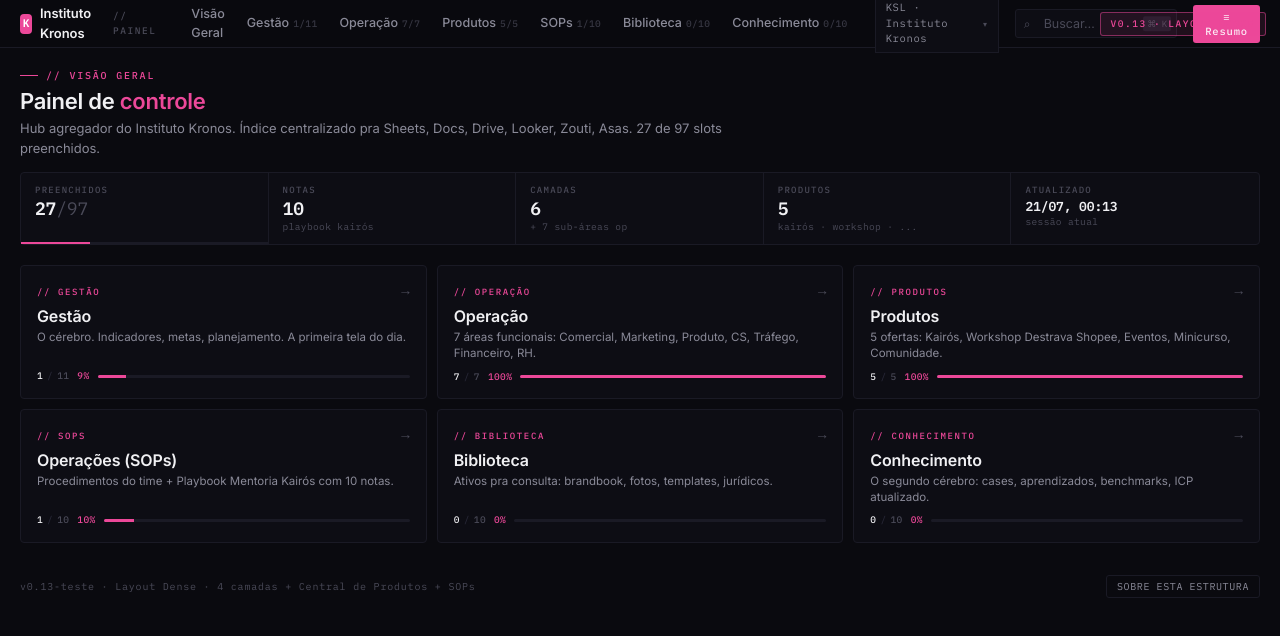
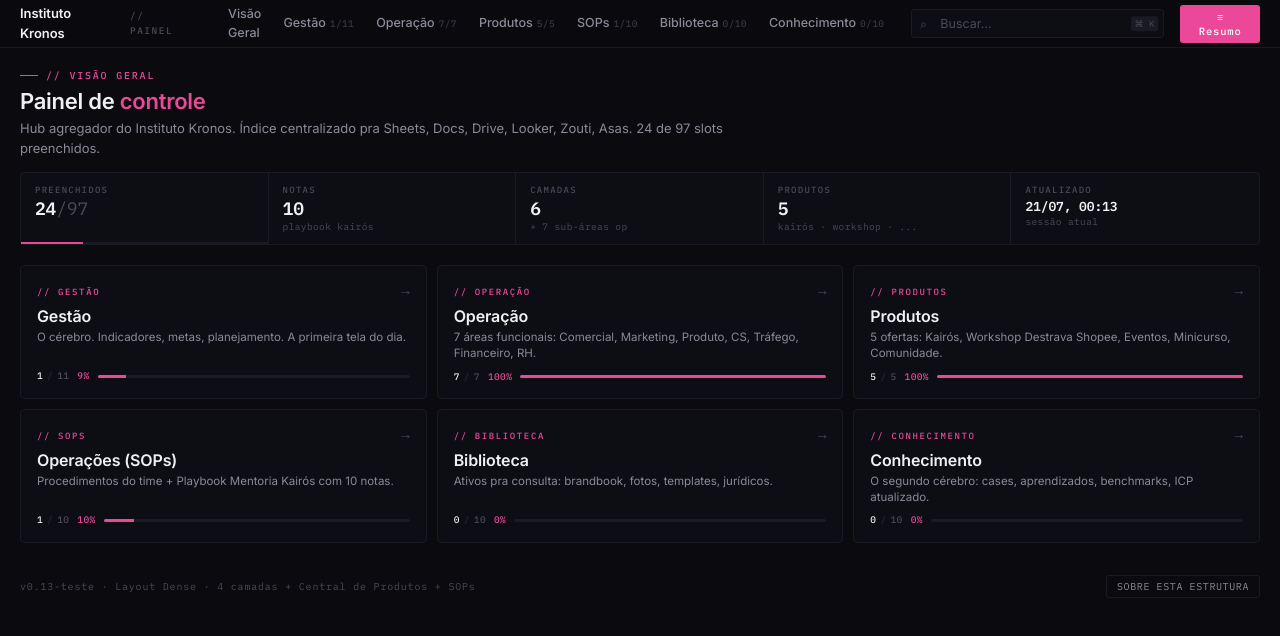
Before and after one commit to asl-international/kronos-dense, a plain HTML site: page index.html in a window 1280 px wide. Drawn offline with Linux system fonts and the light colour scheme.

Commit message:
Add files via upload

```diff
--- a/index.html
+++ b/index.html
@@ -291,12 +291,12 @@ footer a:hover{color:var(--red);border-bottom-color:var(--red)}
 </style>
 </head>
 <body>
-<div class="layout-tag">v0.13 · Layout Dense</div>
+
 
 <nav class="topnav">
-  <div class="brand"><div class="logo">K</div>Instituto Kronos<span class="tag">// Painel</span></div>
+  <div class="brand">Instituto Kronos<span class="tag">// Painel</span></div>
   <div class="navlinks" id="navlinks"></div>
-  <div class="project-sel" data-project>KSL · Instituto Kronos</div>
+
   <div class="search-box">
     <input type="text" id="search-input" placeholder="Buscar…" autocomplete="off">
     <kbd>⌘ K</kbd>
@@ -400,8 +400,7 @@ const INITIAL_DATA = {
   'operacao.financeiro': { 'financeiro-2-niveis': { id:'financeiro-2-niveis', nome:'Financeiro em 2 níveis (geral + individual)', type:'note', note:'VISÃO 1 — GERAL: tudo que entra/sai, composição consolidada (mentoria, workshops, eventos, comunidade), receitas/custos/comissão/relatórios.\n\nVISÃO 2 — INDIVIDUAL: cada aluno/cliente separado, workshops individuais, sessões 1:1, mentorias individuais, ficha de participação financeira por aluno.\n\nPOR QUE: visão geral não mostra realidade de cada produto, visão individual mostra de onde vem cada receita, juntas dão clareza pra precificar.' } },
   'operacao.cs': {
     'acompanhamento': { id:'acompanhamento', nome:'Acompanhamento de mentorados', type:'sheet', url:'https://docs.google.com/spreadsheets/d/1MCgMng4h_Luft7Jvzc1G_yrGAMCzuxqlUmT0Wmi95kY/edit?gid=1831693487', desc:'Planilha geral de acompanhamento' },
-    'regua-saude': { id:'regua-saude', nome:'Régua de saúde do aluno', type:'note', note:'🟢 ATIVO (participa, atualiza painel, executa) — acompanhamento normal\n\n🟡 ATENÇÃO (faltou 1 encontro, atrasado) — follow-up proativo\n\n🔴 RISCO (sumiu 2+ semanas, painel parado) — aciona resgate, escala pra Ju na quinzenal\n\nQUANDO ESCALAR: sempre que entrar em risco, registra no CRM e leva pra quinzenal.' },
-    'onboarding-kairos':{id:'onboarding-kairos',nome:'Onboarding Kairós v2 (Doc)',type:'doc',desc:'Sistema completo: Fase 0 Disparo → 1 Contato humano → 2 Formalização → 3 Calendário. Checklist oficial 11 itens. Canal WhatsApp 9h-18h seg-sex. PDF local: C:\\Users\\bueno\\Downloads\\Documentos\\onboarding_kairos2.docx'},},
+    'regua-saude': { id:'regua-saude', nome:'Régua de saúde do aluno', type:'note', note:'🟢 ATIVO (participa, atualiza painel, executa) — acompanhamento normal\n\n🟡 ATENÇÃO (faltou 1 encontro, atrasado) — follow-up proativo\n\n🔴 RISCO (sumiu 2+ semanas, painel parado) — aciona resgate, escala pra Ju na quinzenal\n\nQUANDO ESCALAR: sempre que entrar em risco, registra no CRM e leva pra quinzenal.' },},
   'produtos.kairos': {
     'manual-participante': { id:'manual-participante', nome:'Manual do participante', type:'link', url:'https://mentoriakairos.institutokronos.com.br/manualdoparticipante', desc:'Página do manual' },
     'avatar-kairos': { id:'avatar-kairos', nome:'Avatar Kairós', type:'doc', url:'https://docs.google.com/document/d/1sa6zjkL-FAwaycnCl49Qm4TC-06IWe2L/edit', desc:'ICP e persona' },
@@ -453,8 +452,6 @@ const INITIAL_DATA = {
       'raio-x-vende':{id:'raio-x-vende',nome:'Raio X – quem já vende',type:'sheet',url:'https://docs.google.com/spreadsheets/d/1nmfC4n7PVmOrPQfMgfqQpjwDIZT93wN3wETQ21yTXYY/edit?gid=1502063929'},
       'raio-x-nao-vende':{id:'raio-x-nao-vende',nome:'Raio X – quem não vende',type:'sheet',url:'https://docs.google.com/spreadsheets/d/1oYlderDAgK4MKWHXC9iak44BN_NNbZhCzTw5bqY8G-0/edit?gid=1502063929'}
     } },
-    'briefing-conteudo':{id:'briefing-conteudo',nome:'Briefing de Conteúdo — Instagram (Doc)',type:'doc',desc:'Estratégia Yap content + produção intencional. Temas, copywriters referência (Hormozi, Naval), estética lowfi, regra dos 5 gatilhos.'},
-    'relatorio-pesquisa':{id:'relatorio-pesquisa',nome:'Relatório de Pesquisa Mentoria Kairós (PDF)',type:'doc',desc:'Resumo da pesquisa com alunos — base do diagnóstico de margem'},
     'roteiros': { id:'roteiros', nome:'Roteiros Kairós', type:'link', url:'http://127.0.0.1:8773/downloads/kairos%20central/index.html', desc:'App de roteiros (local)' },
     'criativos': { id:'criativos', nome:'Criativos — materiais de divulgação', type:'note', note:'Banco de criativos e materiais de divulgação.\n\nMateriais de divulgação da mentoria:\nhttps://drive.google.com/drive/folders/1TUsyPpPdqeZ-lZ3r6URuW28pjJilPTjs', desc:'Pasta do Drive com criativos da mentoria' },
     'copy': { id:'copy', nome:'Copy — textos-base', type:'note', note:'Scripts e textos-base das comunicações.\n\nRoteiros de criativos:\nhttps://docs.google.com/document/d/1vwV6hosq4veo5k96AO0OxUwPNBfChqs_DGYKo1hGQvY', desc:'Roteiros de copy e textos de criativos' }
```
